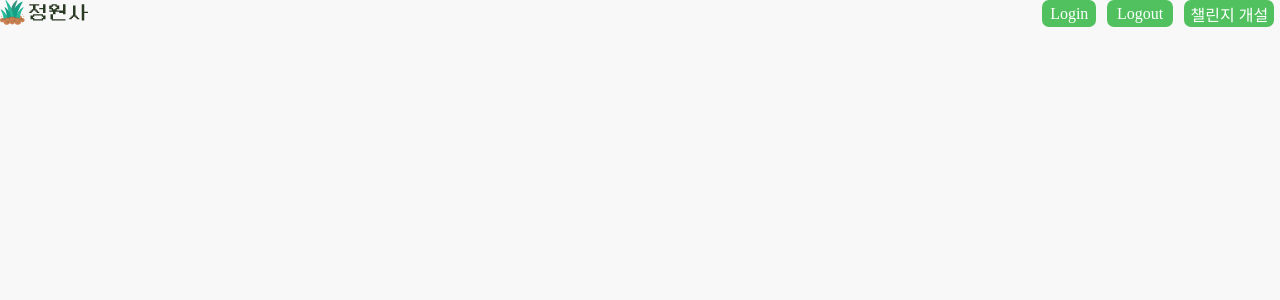
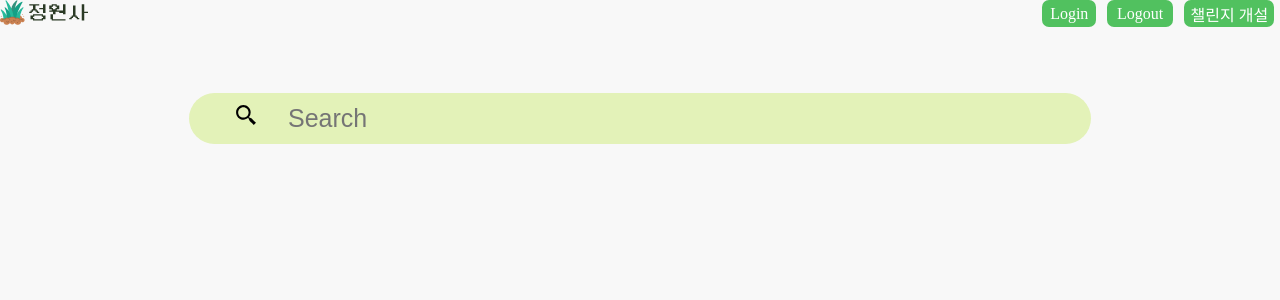
Before and after one commit to yunseonyeong/Gardener_Client, a React (Create React App) app: page /search/result in a window 1280 px wide. Shown: the top 300 px of the page. Built offline with nearby package versions, Linux system fonts and the light colour scheme.

Commit message:
seach bar style inheritance

```diff
--- a/src/components/search/searchBar/searchBar.js
+++ b/src/components/search/searchBar/searchBar.js
@@ -14,8 +14,8 @@ const SearchBarInput = styled.input`
   width: 75%;
   background-color: #e3f2b8;
   border: none;
-  padding-top:2.5%;
-  padding-bottom: 2.5%;
+  padding-top:1.2%;
+  padding-bottom: 1.2%;
   font-size : 25px;
    &:focus {
         outline: none;
@@ -30,9 +30,9 @@ const SearchBarIcon = styled.div`
 
 `
 
-function searchBar() {
+function searchBar(props) {
   return (
-    <SearchBarDom>
+    <SearchBarDom className={props.className}>
       <SearchBarIcon>
         <BiSearchAlt2 />
       </SearchBarIcon>
--- a/src/pages/searchResultPage/searchResultPage.js
+++ b/src/pages/searchResultPage/searchResultPage.js
@@ -1,18 +1,34 @@
 import React from 'react'
 import styled from "styled-components";
 import BasicNavTop from "../../components/nav/basicNav/basicNavTop";
+import SearchBar from "../../components/search/searchBar/searchBar";
 
 const SearchResultPageDom = styled.div`
   display : flex;
   flex-direction: column;
 `;
 
+const SearchBarDom = styled.div`
+  display: flex;
+  justify-content: center;
+  align-items: center;
+  padding: 3%;
+  padding-top: 5%;
+`;
+
+const NewSearchBar = styled(SearchBar)`
+  width : 75%;
+`;
+
 function searchResultPage() {
   return (
     <SearchResultPageDom>
       <BasicNavTop />
+      <SearchBarDom>
+        <NewSearchBar />
+      </SearchBarDom>
     </SearchResultPageDom>
-  )
+  );
 }
 
 export default searchResultPage
```
